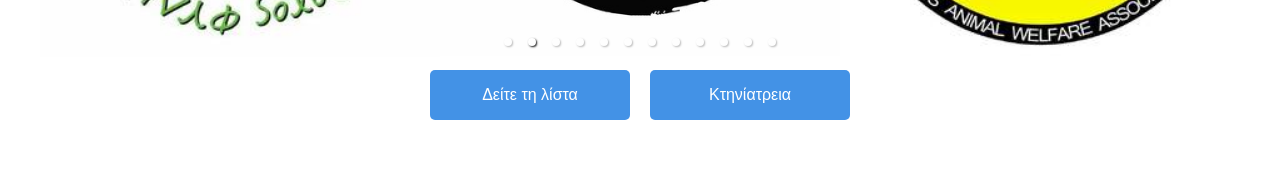
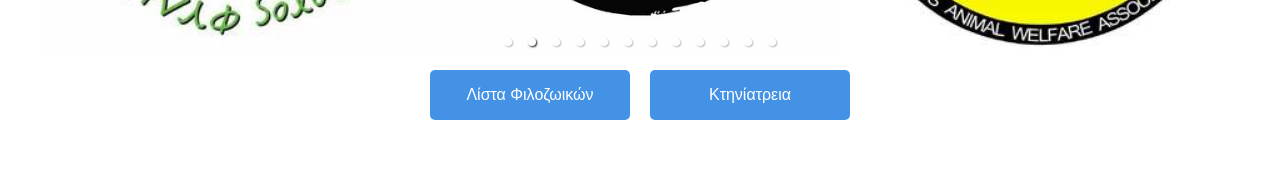
Before and after one commit to Minakoss/Help-Animals, a React (Create React App) app: page /filozoikes in a window 1280 px wide. Shown: the part 719-889 px from the top of the page. Built offline with nearby package versions, Linux system fonts and the light colour scheme.

Commit message:
update filozoikes list

```diff
--- a/src/pages/Filozoikes.js
+++ b/src/pages/Filozoikes.js
@@ -59,7 +59,7 @@ const Filozoikes = () => {
       {/* Κουμπί Καταχώρησης Αγγελίας */}
       <div className="ad-button-container">
         <Link to="/list">
-          <button className="ad-post-button">Δείτε τη λίστα</button>
+          <button className="ad-post-button">Λίστα Φιλοζωικών</button>
         </Link>
       </div>
       <div className="ad-button-container">
```
